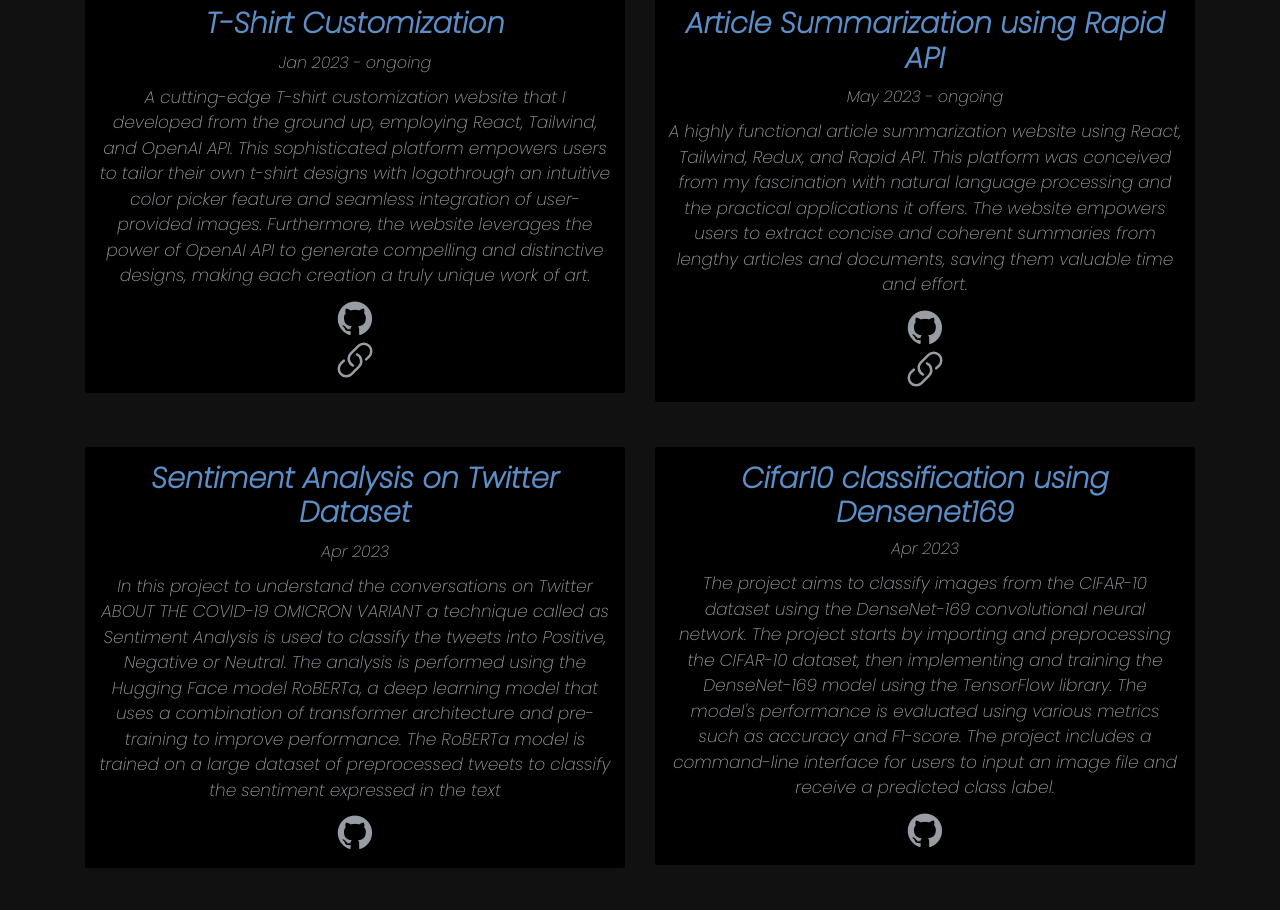
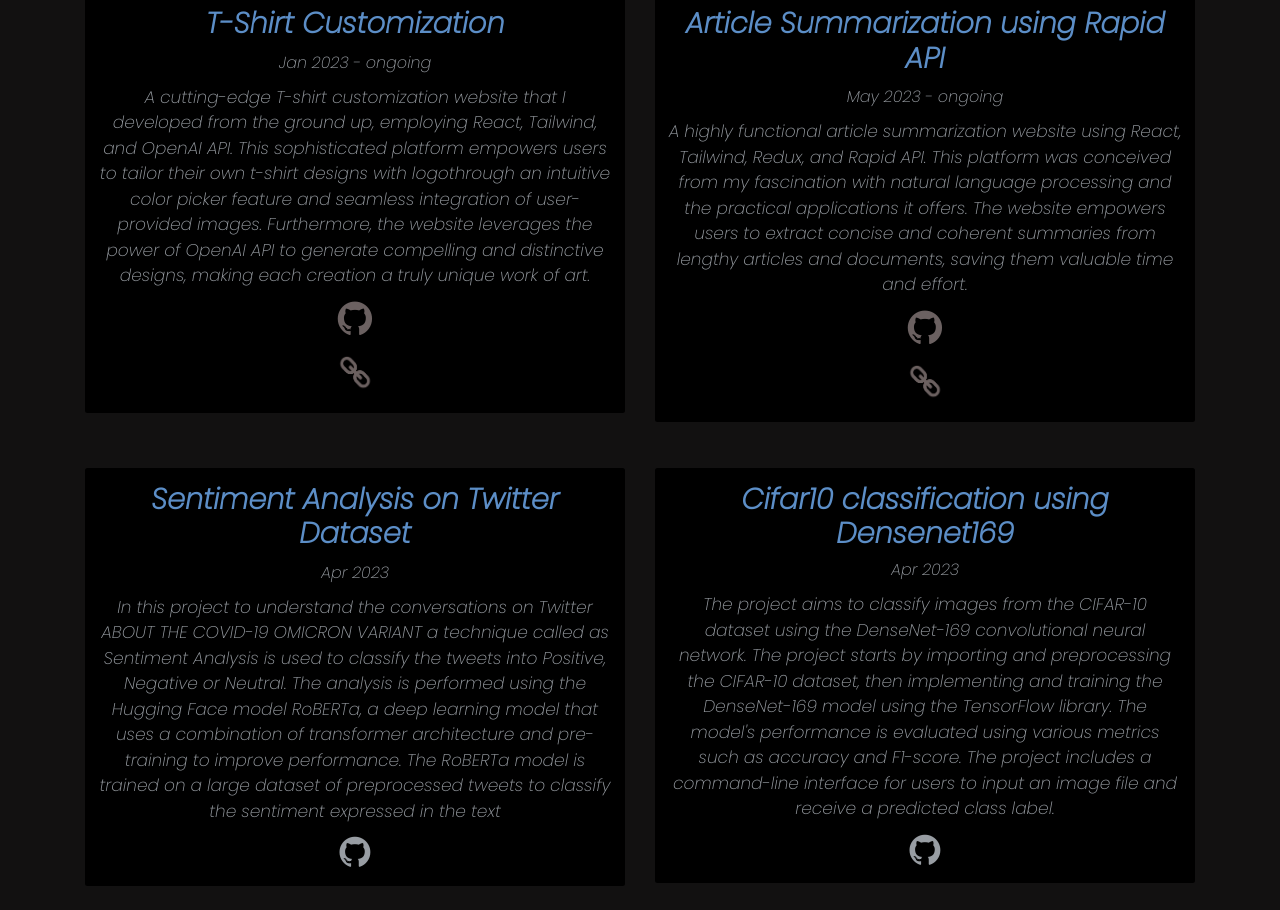
Before and after one commit to tanvisankhyan/VitePortfolio, a website built with Vite: page index.html in a window 1280 px wide. Shown: the part 1895-2805 px from the top of the page. Built offline with nearby package versions, Linux system fonts and the light colour scheme; animation ran at ten frames a second.

Commit message:
Update index.html

```diff
--- a/index.html
+++ b/index.html
@@ -102,10 +102,9 @@
       <p class="card-text"></p>
       <p class="card-text">Jan 2023 - ongoing</p>
       <p style = "font-size:1.7rem;" > A cutting-edge T-shirt customization website that I developed from the ground up, employing React, Tailwind, and OpenAI API. This sophisticated platform empowers users to tailor their own t-shirt designs with logothrough an intuitive color picker feature and seamless integration of user-provided images. Furthermore, the website leverages the power of OpenAI API to generate compelling and distinctive designs, making each creation a truly unique work of art.</p>
-      <i class="fa fa-github" style="font-size:4rem" onclick="window.location.href='https://github.com/tanvisankhyan/Customize-TShirt';"></i><br>
-      <svg style="height: 4rem;" xmlns="http://www.w3.org/2000/svg" fill="none" viewBox="0 0 24 24" stroke-width="1.5" stroke="currentColor" class="w-6 h-6">
-        <path stroke-linecap="round" stroke-linejoin="round" onclick="window.location.href='https://tshirtcustomizer.vercel.app/';" d="M13.19 8.688a4.5 4.5 0 011.242 7.244l-4.5 4.5a4.5 4.5 0 01-6.364-6.364l1.757-1.757m13.35-.622l1.757-1.757a4.5 4.5 0 00-6.364-6.364l-4.5 4.5a4.5 4.5 0 001.242 7.244" />
-      </svg>
+      <i class="fa fa-github" style="font-size:4rem; color: rgb(107, 97, 97)" onclick="window.location.href='https://github.com/tanvisankhyan/Customize-TShirt';"></i><br>
+      <i  style="font-size:4rem" onclick="window.location.href='https://tshirtcustomizer.vercel.app/';"><img src="images/link.JPG"  width="40" height="40"></i>
+
 
     </div>
     </div>
@@ -121,11 +120,8 @@
       <p class="card-text"></p>
       <p class="card-text">May 2023 - ongoing</p>
       <p style = "font-size:1.7rem;" >A highly functional article summarization website using React, Tailwind, Redux, and Rapid API. This platform was conceived from my fascination with natural language processing and the practical applications it offers. The website empowers users to extract concise and coherent summaries from lengthy articles and documents, saving them valuable time and effort.</p>
-      <i class="fa fa-github" style="font-size:4rem" onclick="window.location.href='https://github.com/tanvisankhyan/OpenAI_article_summarizer';"></i><br>
-      <svg style="height: 4rem;" xmlns="http://www.w3.org/2000/svg" fill="none" viewBox="0 0 24 24" stroke-width="1.5" stroke="currentColor" class="w-6 h-6">
-        <path stroke-linecap="round" stroke-linejoin="round" onclick="window.location.href='https://articlesummarizer.vercel.app/';" d="M13.19 8.688a4.5 4.5 0 011.242 7.244l-4.5 4.5a4.5 4.5 0 01-6.364-6.364l1.757-1.757m13.35-.622l1.757-1.757a4.5 4.5 0 00-6.364-6.364l-4.5 4.5a4.5 4.5 0 001.242 7.244" />
-      </svg>
-
+      <i class="fa fa-github" style="font-size:4rem; color: rgb(107, 97, 97)" onclick="window.location.href='https://github.com/tanvisankhyan/OpenAI_article_summarizer';"></i><br>
+      <i  style="font-size:4rem" onclick="window.location.href='https://articlesummarizer.vercel.app/';"><img src="images/link.JPG"  width="40" height="40"></i>
 
     </div>
     </div>
@@ -148,7 +144,7 @@
     <p class="card-text"></p>
     <p class="card-text">Apr 2023</p>
     <p style = "font-size:1.7rem;" > In this project to understand the conversations on Twitter ABOUT THE COVID-19 OMICRON VARIANT a technique called as Sentiment Analysis is used to classify the tweets into Positive, Negative or Neutral. The analysis is performed using the Hugging Face model RoBERTa, a deep learning model that uses a combination of transformer architecture and pre-training to improve performance. The RoBERTa model is trained on a large dataset of preprocessed tweets to classify the sentiment expressed in the text</p>
-    <i class="fa fa-github" style="font-size:4rem" onclick="window.location.href='https://github.com/tanvisankhyan/sentiment_analysis_tweetdataset';"></i>
+    <i class="fa fa-github" style="font-size:36px" onclick="window.location.href='https://github.com/tanvisankhyan/sentiment_analysis_tweetdataset';"></i>
   </div>
   </div>
 </div>
@@ -161,7 +157,7 @@
     <h2 style="color: rgb(92, 142, 199);font-size: 180%;" class="card-title"><b>Cifar10 classification using Densenet169</b></h2>
     <p class="card-text">Apr 2023</p>
     <p style = "font-size:1.7rem;">The project aims to classify images from the CIFAR-10 dataset using the DenseNet-169 convolutional neural network. The project starts by importing and preprocessing the CIFAR-10 dataset, then implementing and training the DenseNet-169 model using the TensorFlow library. The model's performance is evaluated using various metrics such as accuracy and F1-score. The project includes a command-line interface for users to input an image file and receive a predicted class label.</p>
-    <i class="fa fa-github" style="font-size:4rem" onclick="window.location.href='https://github.com/tanvisankhyan/cifar10_densenet';"></i>
+    <i class="fa fa-github" style="font-size:36px" onclick="window.location.href='https://github.com/tanvisankhyan/cifar10_densenet';"></i>
 
 
   </div>
@@ -184,7 +180,7 @@
       <p class="card-text"></p>
       <p class="card-text">Apr 2023 - ongoing</p>
       <p style = "font-size:1.3rem;">The project aims to generate articles similar in style and content to those found in The New York Times using the Python, Flask and, OpenAI API. The OpenAI API is a language model that can generate natural language text based on a given prompt or context. Now, working to create a website.</p>
-      <i class="fa fa-github" style="font-size:4rem" onclick="window.location.href='https://github.com/tanvisankhyan/NewYorkTimes-articles-using-OpenAi';"></i>
+      <i class="fa fa-github" style="font-size:36px" onclick="window.location.href='https://github.com/tanvisankhyan/NewYorkTimes-articles-using-OpenAi';"></i>
 
     </div>
     </div>
@@ -201,7 +197,7 @@
 
       <p class="card-text">Jan 2023</p>
       <p style = "font-size:1.3rem;">The application was built using the Flask framework and utilizes the qrcode library for generating QR codes. HTML and CSS were used to create a user-friendly interface. The application is hosted on a local server and can be accessed through a web browser.</p>
-      <i class="fa fa-github" style="font-size:4rem" onclick="window.location.href='https://github.com/tanvisankhyan/cifar10_densenet';"></i>
+      <i class="fa fa-github" style="font-size:36px" onclick="window.location.href='https://github.com/tanvisankhyan/cifar10_densenet';"></i>
     </div>
     </div>
     </div>
@@ -216,7 +212,7 @@
           <p class="card-text">Graduate project</p>
           <p class="card-text">Jan 2023</p>
           <p style = "font-size:1.3rem;">The LSTM model is implemented using Python and the TensorFlow library. The LSTM model is a type of recurrent neural network (RNN) that can learn long-term dependencies between time-series data. The model is trained on the preprocessed Ethereum historical price data, and the model's performance is evaluated using various metrics such as mean squared error (MSE) and root mean squared error (RMSE).</p>
-          <i class="fa fa-github" style="font-size:4rem" onclick="window.location.href='https://github.com/tanvisankhyan/Ethereum-Stock-Price-Prediction-2023';"></i>
+          <i class="fa fa-github" style="font-size:36px" onclick="window.location.href='https://github.com/tanvisankhyan/Ethereum-Stock-Price-Prediction-2023';"></i>
               </div>
     </div>
     </div>
```
